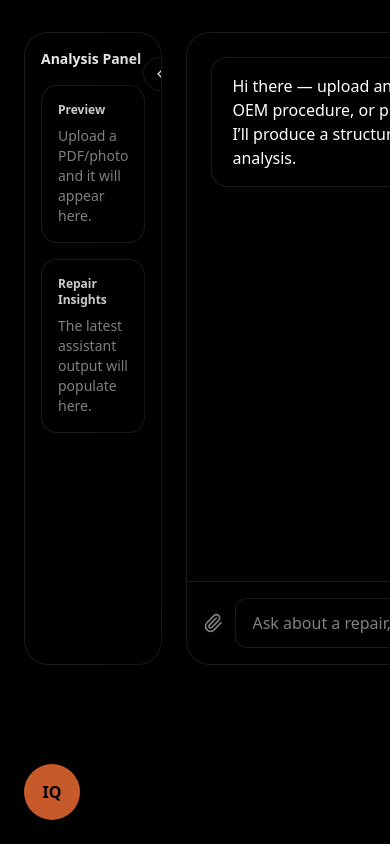
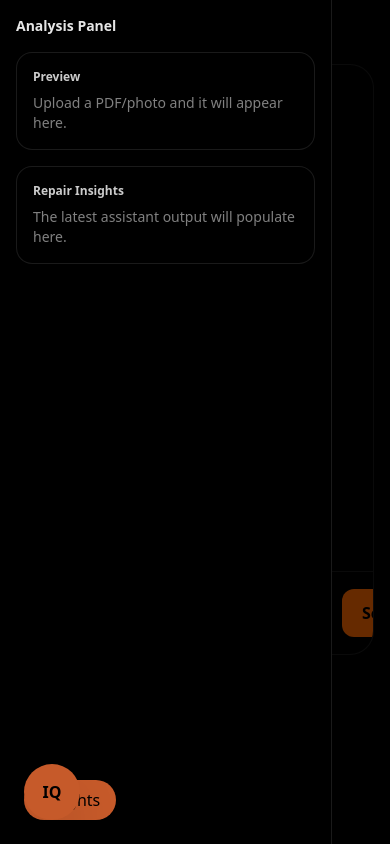
Before and after one commit to Collision-IQ/Collision-IQ, a Next.js app: page /chatbot in a window 390 px wide. Built offline with nearby package versions, Linux system fonts and the light colour scheme.

Commit message:
Refactor ChatbotPage layout and enhance mobile responsiveness with new useIsMobile hook

```diff
--- a/src/app/chatbot/page.tsx
+++ b/src/app/chatbot/page.tsx
@@ -1,49 +1,139 @@
 "use client";
 
 import { useState } from "react";
+import { useRouter } from "next/navigation";
 import ChatWidget from "@/components/ChatWidget";
 import { ChevronLeft, ChevronRight } from "lucide-react";
+import { useIsMobile } from "@/hooks/useIsMobile";
 
 export default function ChatbotPage() {
+  const router = useRouter();
+  const isMobile = useIsMobile();
+
   const [railOpen, setRailOpen] = useState(true);
-
-  // Side rail data fed by ChatWidget
   const [attachment, setAttachment] = useState<string | null>(null);
   const [analysisText, setAnalysisText] = useState<string>("");
 
+  // Prevent hydration mismatch flash
+  if (isMobile === null) return null;
+
   return (
     <div className="min-h-screen bg-black text-white relative overflow-hidden">
-      <div className="mx-auto max-w-[1600px] px-6 py-8 flex gap-6">
-        {/* Left collapsible rail */}
+
+      {/* Back Button */}
+      <button
+        onClick={() => router.push("/")}
+        className="absolute top-4 left-4 z-50 flex items-center gap-2 text-sm text-white/60 hover:text-[#C65A2A] transition"
+      >
+        ← Back
+      </button>
+
+      <div className="mx-auto max-w-[1600px] px-4 md:px-6 pt-16 pb-8 flex flex-col md:flex-row gap-6">
+
+        {/* =========================
+            SIDE RAIL
+        ========================== */}
+
+        {isMobile ? (
+          <>
+            {/* Overlay */}
+            {railOpen && (
+              <div
+                className="fixed inset-0 bg-black/60 z-40"
+                onClick={() => setRailOpen(false)}
+              />
+            )}
+
+            {/* Slide Panel */}
+            <div
+              className={`fixed top-0 left-0 h-full w-[85%] max-w-[360px] z-50 bg-black border-r border-white/10 transition-transform duration-300 ${
+                railOpen ? "translate-x-0" : "-translate-x-full"
+              }`}
+            >
+              <RailContent
+                attachment={attachment}
+                analysisText={analysisText}
+              />
+            </div>
+
+            {/* Mobile Toggle Button */}
+            <button
+              onClick={() => setRailOpen(true)}
+              className="fixed bottom-6 left-6 z-50 bg-[#C65A2A] text-black px-4 py-2 rounded-full shadow-lg"
+            >
+              Insights
+            </button>
+          </>
+        ) : (
           <div
             className={`transition-all duration-300 ${
               railOpen ? "w-[340px]" : "w-[60px]"
             }`}
           >
             <div className="h-[75vh] rounded-3xl border border-white/10 bg-black/40 backdrop-blur-xl shadow-[0_0_60px_rgba(0,0,0,0.6)] relative overflow-hidden">
+
               <button
                 type="button"
                 onClick={() => setRailOpen(!railOpen)}
-              className="absolute -right-4 top-6 z-10 bg-black border border-white/10 rounded-full p-2 hover:bg-orange-500/20 transition"
-              aria-label="Toggle panel"
+                className="absolute -right-4 top-6 z-10 bg-black border border-white/10 rounded-full p-2 hover:bg-[#C65A2A]/20 transition"
               >
                 {railOpen ? <ChevronLeft size={16} /> : <ChevronRight size={16} />}
               </button>
 
               {railOpen && (
+                <RailContent
+                  attachment={attachment}
+                  analysisText={analysisText}
+                />
+              )}
+            </div>
+          </div>
+        )}
+
+        {/* =========================
+            CHAT CENTER
+        ========================== */}
+
+        <div className="flex-1 flex justify-center">
+          <div className="w-full max-w-[900px] h-[70vh] md:h-[75vh] rounded-3xl border border-white/10 bg-black/40 backdrop-blur-xl shadow-[0_0_80px_rgba(0,0,0,0.8)] overflow-hidden">
+            <ChatWidget
+              onAttachmentChange={setAttachment}
+              onAnalysisChange={setAnalysisText}
+            />
+          </div>
+        </div>
+
+      </div>
+    </div>
+  );
+}
+
+/* =========================
+   RAIL CONTENT COMPONENT
+========================= */
+
+function RailContent({
+  attachment,
+  analysisText,
+}: {
+  attachment: string | null;
+  analysisText: string;
+}) {
+  return (
     <div className="h-full overflow-y-auto p-4 space-y-4">
       <div className="text-sm font-semibold text-white/90">
         Analysis Panel
       </div>
 
-                {/* Preview card */}
       <div className="rounded-2xl border border-white/10 bg-black/50 p-4">
         <div className="text-xs font-semibold text-white/80 mb-2">
           Preview
         </div>
+
         {attachment ? (
           <div className="text-sm text-white/80 break-words">
-                      Attached: <span className="text-white">{attachment}</span>
+            Attached:
+            <div className="mt-1 text-white">{attachment}</div>
           </div>
         ) : (
           <div className="text-sm text-white/50">
@@ -52,13 +142,13 @@ export default function ChatbotPage() {
         )}
       </div>
 
-                {/* Insights card */}
       <div className="rounded-2xl border border-white/10 bg-black/50 p-4">
         <div className="text-xs font-semibold text-white/80 mb-2">
           Repair Insights
         </div>
+
         {analysisText?.trim() ? (
-                    <div className="text-sm text-white/80 whitespace-pre-wrap">
+          <div className="text-sm text-white/80 whitespace-pre-wrap leading-relaxed">
             {analysisText}
           </div>
         ) : (
@@ -68,20 +158,5 @@ export default function ChatbotPage() {
         )}
       </div>
     </div>
-            )}
-          </div>
-        </div>
-
-        {/* Center chat */}
-        <div className="flex-1 flex justify-center">
-          <div className="w-full max-w-[900px] h-[75vh] rounded-3xl border border-white/10 bg-black/40 backdrop-blur-xl shadow-[0_0_80px_rgba(0,0,0,0.8)] overflow-hidden">
-            <ChatWidget
-              onAttachmentChange={setAttachment}
-              onAnalysisChange={setAnalysisText}
-            />
-          </div>
-        </div>
-      </div>
-    </div>
   );
 }
--- a/src/app/services/page.tsx
+++ b/src/app/services/page.tsx
@@ -16,9 +16,9 @@ export default function ServicesPage() {
           href="https://www.collision.academy/s/shop"
           target="_blank"
           rel="noopener noreferrer"
-          className="rounded-xl bg-[color:var(--accent)] px-6 py-3 font-semibold text-black hover:opacity-90"
+          className="inline-flex items-center justify-center rounded-xl bg-orange-500 px-6 py-3 text-black font-semibold hover:bg-orange-600 transition"
         >
-          Continue to Services
+          View Services
         </a>
 
         <Link
--- /dev/null
+++ b/src/hooks/useIsMobile.ts
@@ -0,0 +1,22 @@
+"use client";
+
+import { useEffect, useState } from "react";
+
+export function useIsMobile(breakpoint: number = 768) {
+  const [isMobile, setIsMobile] = useState<boolean | null>(null);
+
+  useEffect(() => {
+    function checkScreen() {
+      setIsMobile(window.innerWidth < breakpoint);
+    }
+
+    checkScreen(); // Initial check
+    window.addEventListener("resize", checkScreen);
+
+    return () => {
+      window.removeEventListener("resize", checkScreen);
+    };
+  }, [breakpoint]);
+
+  return isMobile;
+}
```
Also changed, not shown: src/app/page.tsx (+38 -40 lines). Lines whose indentation alone changed are shown as unchanged.
